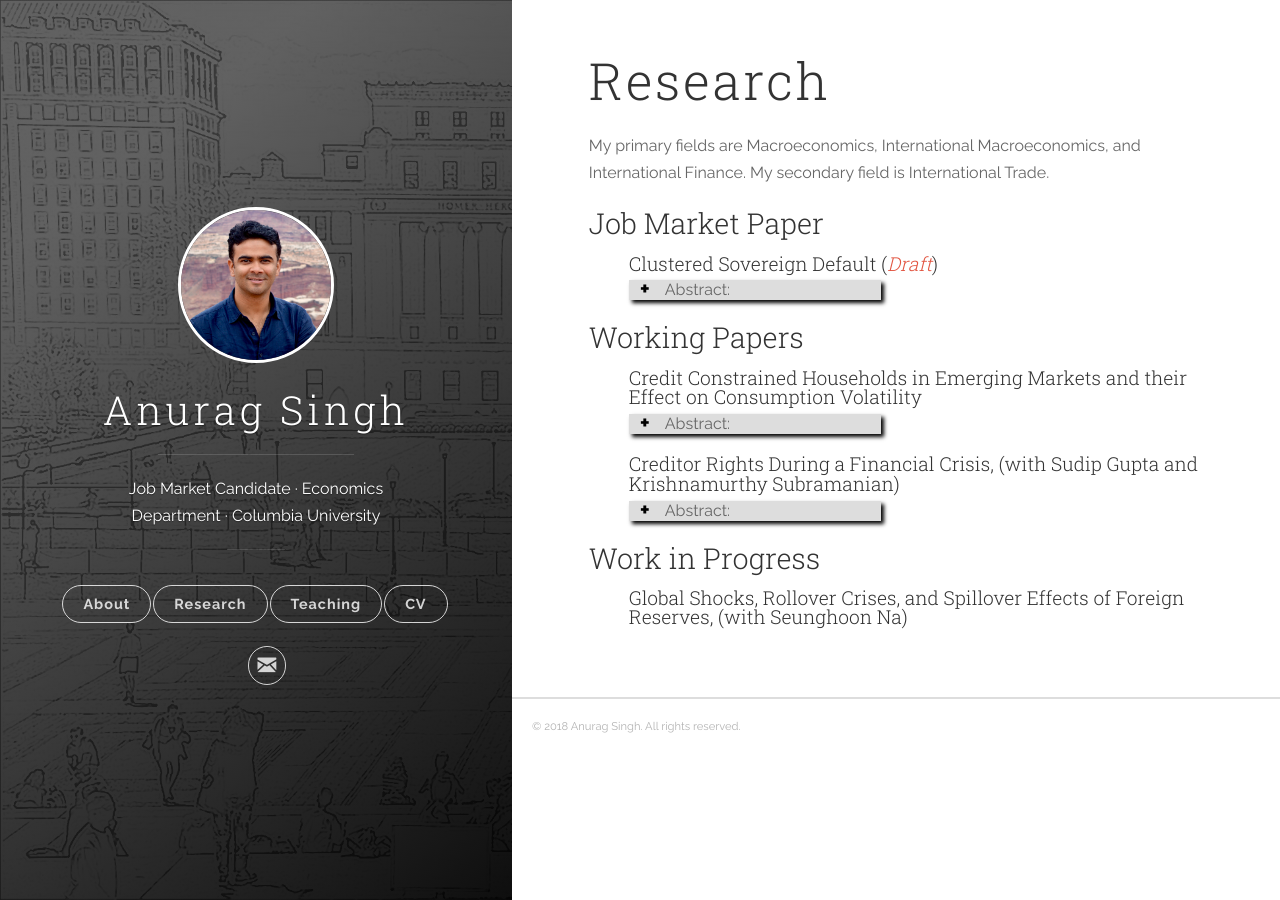
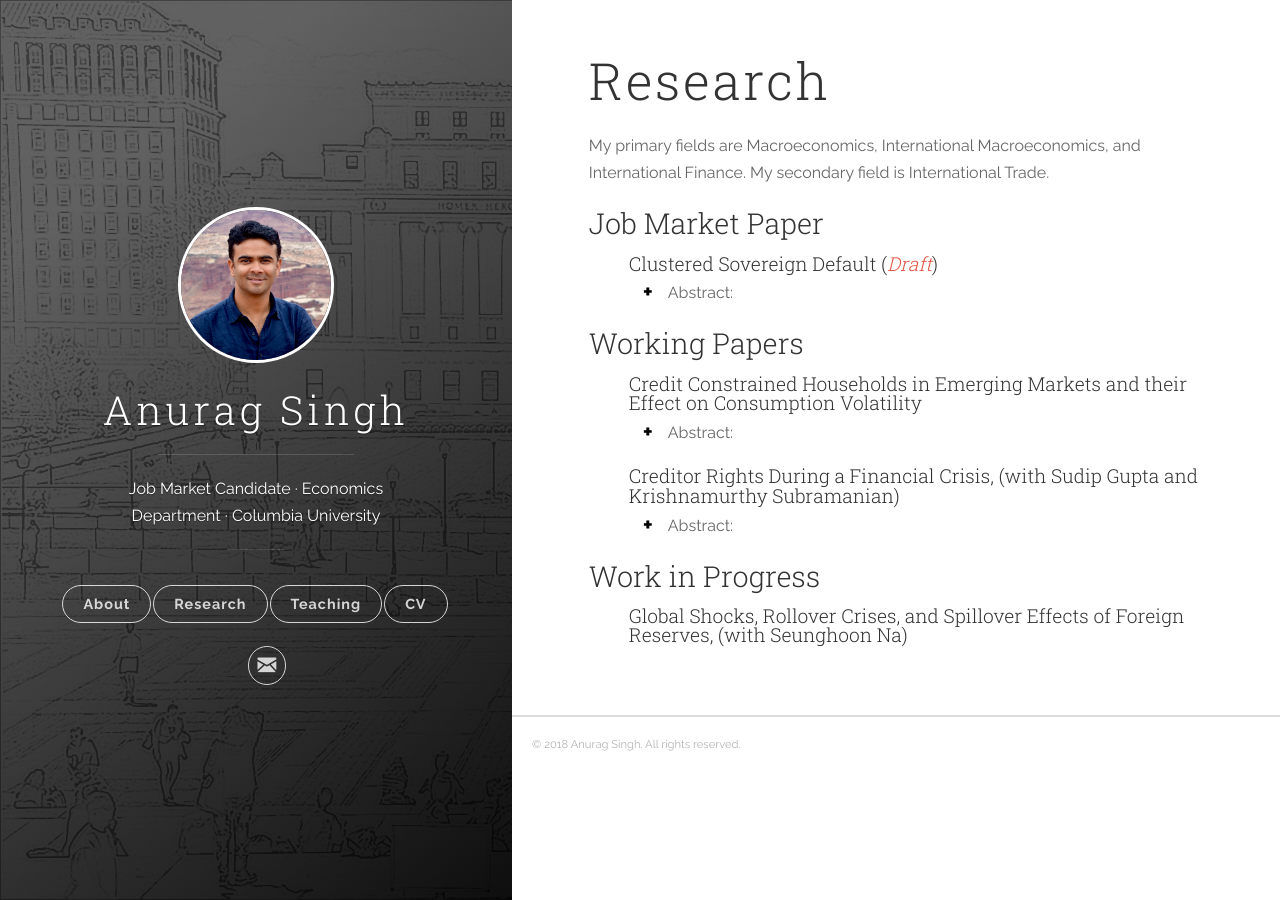
Before and after one commit to vinayakiyer/vinayakiyer.github.io, a Jekyll site: the page built from _posts/2018-06-13-research.markdown, in a window 1280 px wide. Built offline with Jekyll 4.4.1, drawn with Linux system fonts in a browser that asks for light colours.

Commit message:
Update main.scss

```diff
--- a/css/main.scss
+++ b/css/main.scss
@@ -60,10 +60,8 @@ pre.highlight code,
 
 details > summary {
   padding: 2px 6px;
-  width: 15em;
-  background-color: #ddd;
-  border: none;
-  box-shadow: 3px 3px 4px black;
+  width: 10em;
+  border: 3px solid #fff;
   list-style: none;
 }
 
```
